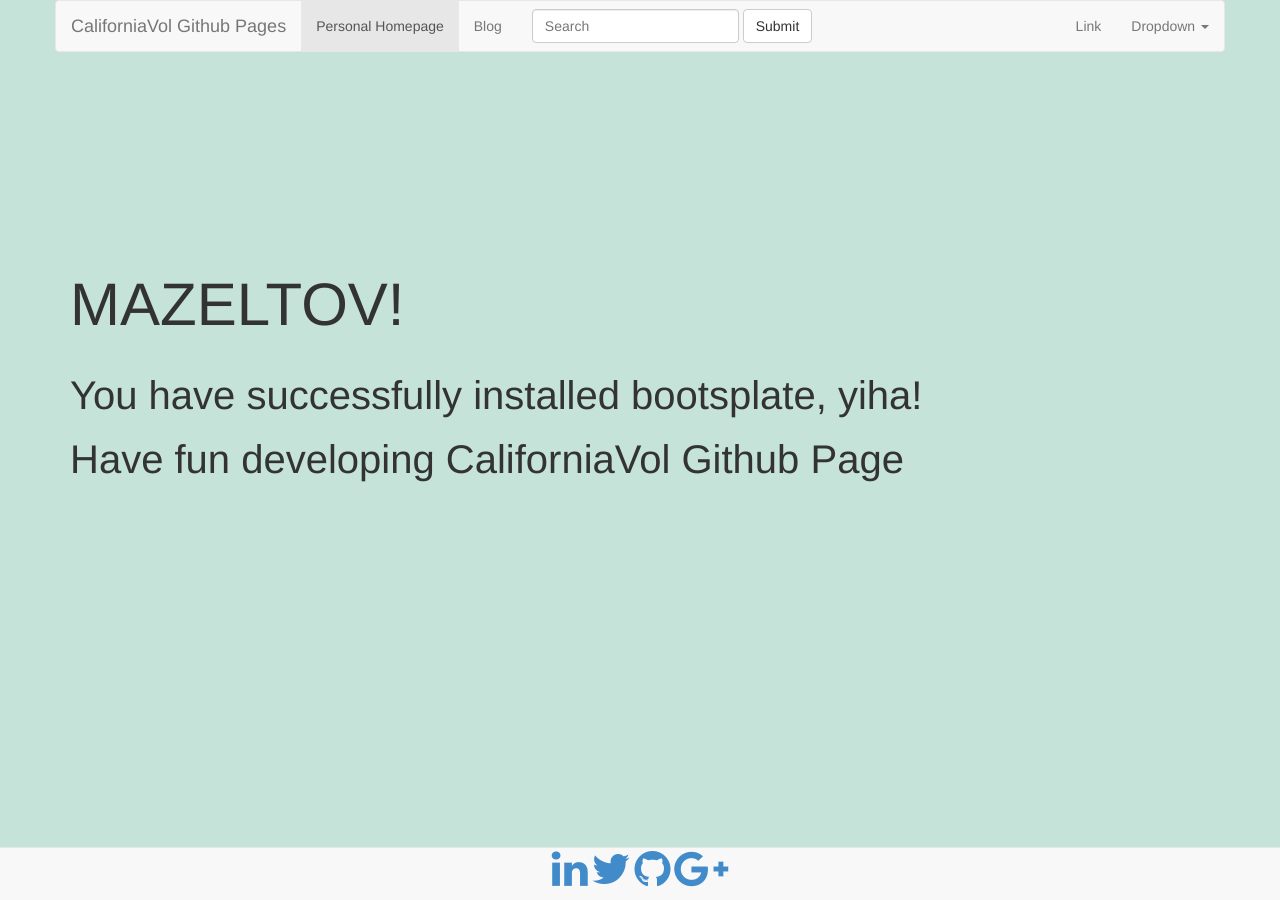
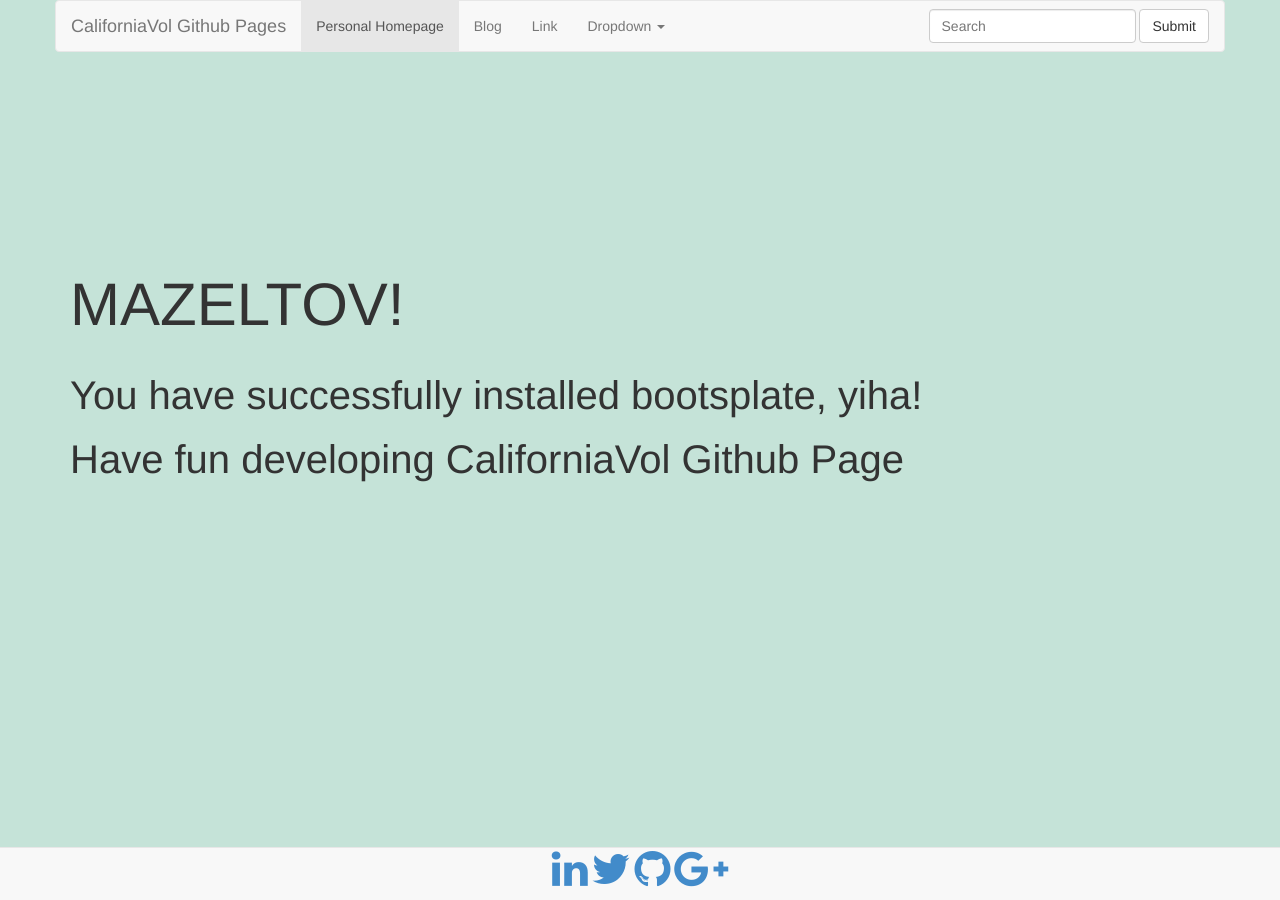
Before and after one commit to californiavol/californiavol.github.io, a Jekyll site: the page built from index.html, in a window 1280 px wide. Built offline with Jekyll 4.4.1, drawn with Linux system fonts in a browser that asks for light colours; nearby versions of some CDN libraries; Markdown is read by kramdown in place of the engine named in the settings.

Commit message:
updated header nav

```diff
--- a/_includes/header.html
+++ b/_includes/header.html
@@ -24,13 +24,7 @@
                         <a href="http://charlesbrownroberts.com/blog/">Blog</a>
                     </li>
                 </ul>
-                <form class="navbar-form navbar-left" role="search">
-                    <div class="form-group">
-                        <input type="text" class="form-control" placeholder="Search">
-                    </div>
-                    <button type="submit" class="btn btn-default">Submit</button>
-                </form>
-                <ul class="nav navbar-nav navbar-right">
+                <ul class="nav navbar-nav navbar-left">
                     <li><a href="#">Link</a></li>
                     <li class="dropdown">
                         <a href="#" class="dropdown-toggle" data-toggle="dropdown">Dropdown <b class="caret"></b></a>
@@ -42,6 +36,13 @@
                         </ul>
                     </li>
                 </ul>
+                <form class="navbar-form navbar-right" role="search">
+                    <div class="form-group">
+                        <input type="text" class="form-control" placeholder="Search">
+                    </div>
+                    <button type="submit" class="btn btn-default">Submit</button>
+                </form>
+
             </div><!-- /.navbar-collapse -->
         </nav>
 
```
